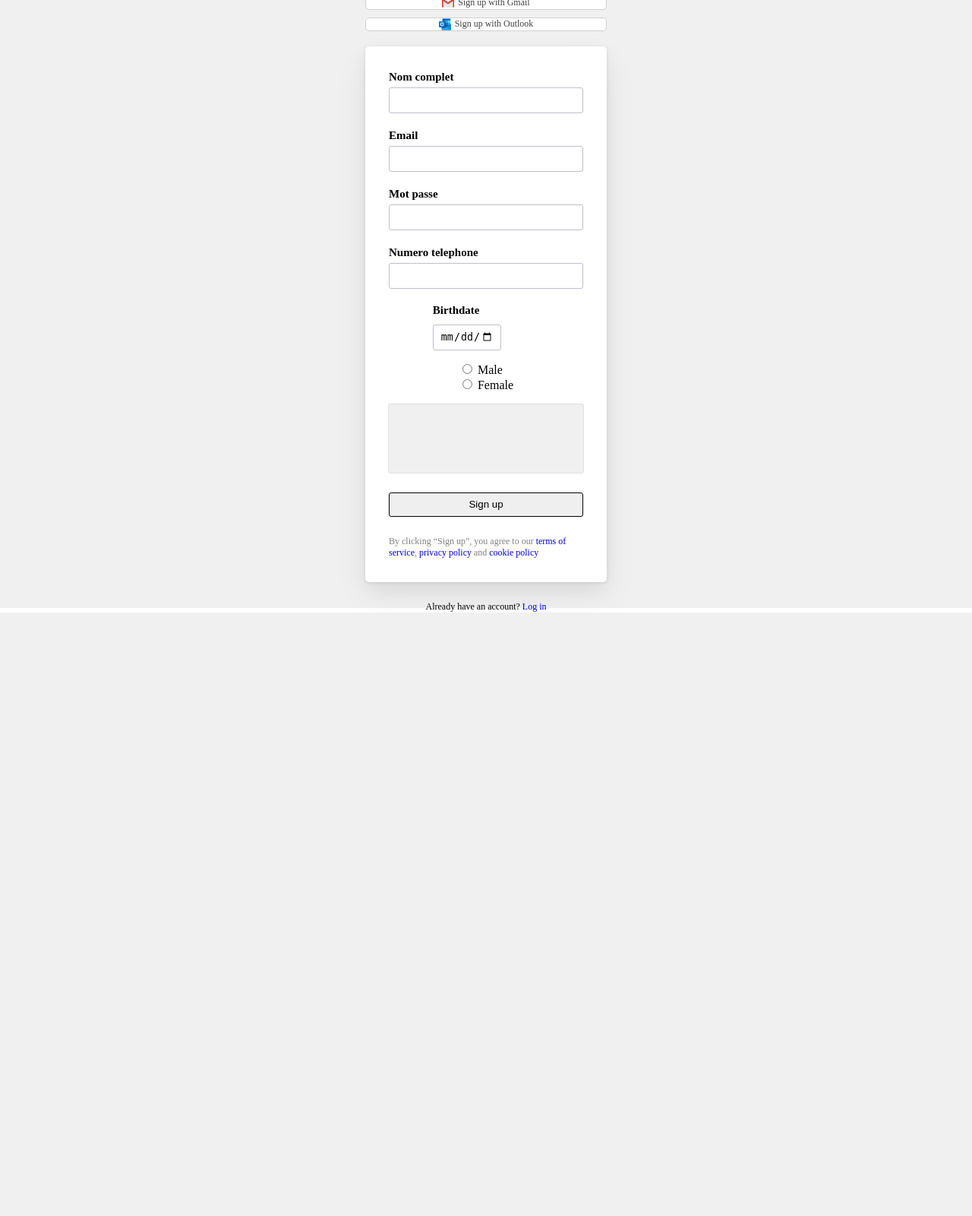
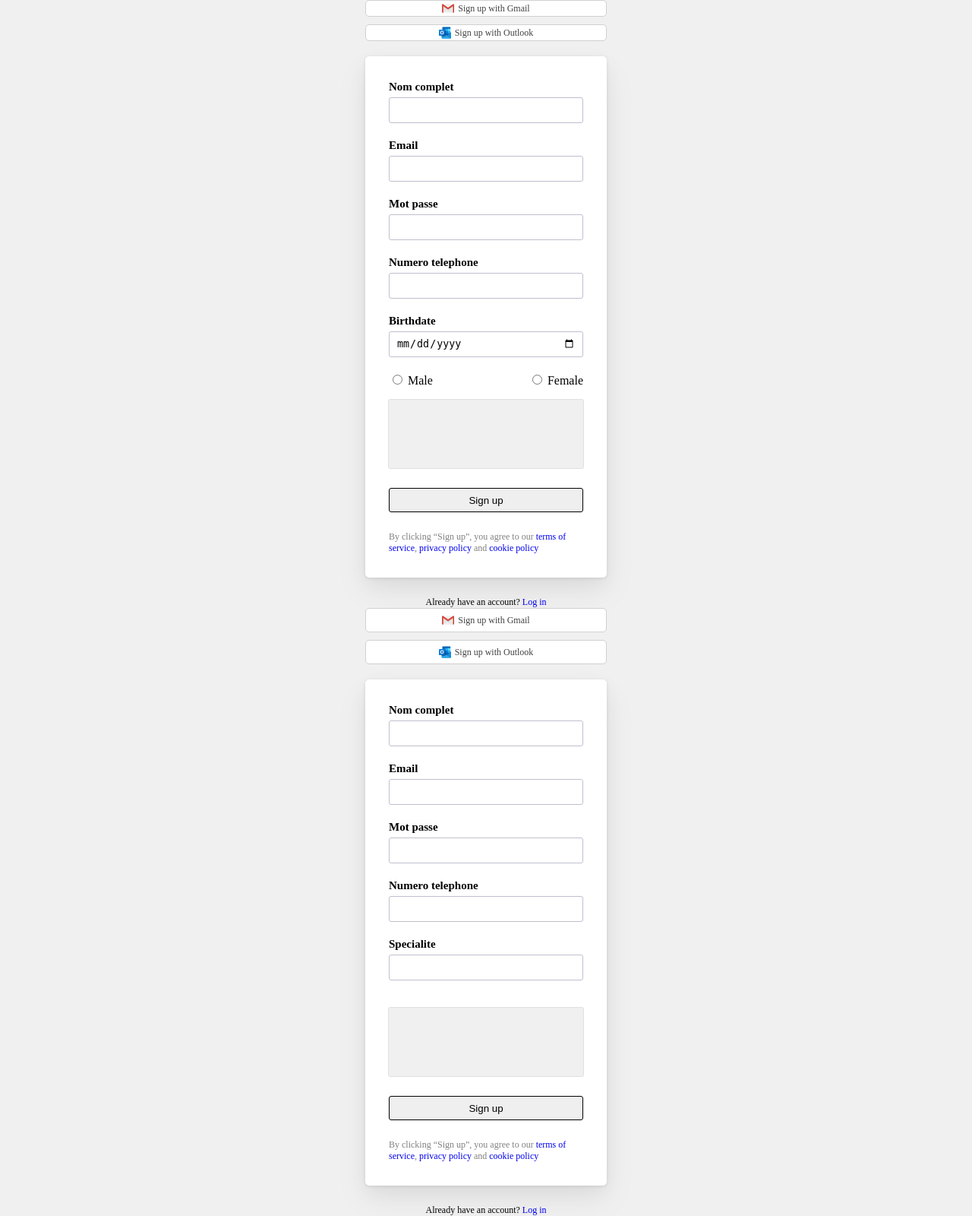
Before and after one commit to massylamarni/PFE, a PHP site: page /signup.php in a window 1280 px wide. Shown: the whole page at 76% size. Before the commit the page ends 806 px from the top, so only its background shows below. Run offline with PHP 8.4, Linux system fonts and the light colour scheme.

Commit message:
modified:   v0.5_fix/PS_signup.php 	modified:   v0.5_fix/index.css 	modified:   v0.5_fix/index.js 	modified:   v0.5_fix/index.php 	modified:   v0.5_fix/resultlist.php 	modified:   v0.5_fix/signup.php

```diff
--- a/v0.5_fix/PS_signup.php
+++ b/v0.5_fix/PS_signup.php
@@ -9,7 +9,7 @@
 </head>
 <body>
 
-<?php include("components/navbar.php");
+<?php //include("components/navbar.php");
 
 ini_set('display_errors', 1);
 ini_set('display_startup_errors', 1);
--- a/v0.5_fix/index.css
+++ b/v0.5_fix/index.css
@@ -412,6 +412,14 @@ html, body
 	margin: 15px 0px 0px 0px;
 	font-size: 12px;
 }
+.in_radio
+{
+	display: flex;
+	flex-direction: row;
+	align-items: center;
+	justify-content: space-between;
+	width: 100%;
+}
 
 /* PS_PROFILE STYLE */
 .pf
--- a/v0.5_fix/index.js
+++ b/v0.5_fix/index.js
@@ -121,9 +121,9 @@ function updateaptlist(op, el)
 {
 	if (op == 0)
 	{
+		list_null = document.getElementsByClassName("aptlist_null")[0];
 		if (aptlist.length != 0)
 		{
-			list_null = document.getElementsByClassName("aptlist_null")[0];
 			list_null.innerHTML = "";
 			for (i=0; i<aptlist.length; i++)
 			{
@@ -133,6 +133,10 @@ function updateaptlist(op, el)
  					list_null.innerHTML += data;
   				});
 			}
+		}
+		else
+		{
+			list_null.innerHTML = "Pas de rendez-vous en cours !";
 		}
 	}
 	else if (op == 1)
--- a/v0.5_fix/index.php
+++ b/v0.5_fix/index.php
@@ -23,5 +23,8 @@
 </div>
 
 <script src="index.js"></script>
+<script type="text/javascript">
+	updateaptlist(0);
+</script>
 </body>
 </html>
--- a/v0.5_fix/resultlist.php
+++ b/v0.5_fix/resultlist.php
@@ -25,5 +25,8 @@
 </div>
 
 <script src="index.js"></script>
+<script type="text/javascript">
+	updateresultlist(0);
+</script>
 </body>
 </html>
--- a/v0.5_fix/signup.php
+++ b/v0.5_fix/signup.php
@@ -10,7 +10,7 @@
 <body>
 <!--save-->
 
-<?php //include("components/navbar.php");
+<?php
 ini_set('display_errors', 1);
 ini_set('display_startup_errors', 1);
 error_reporting(E_ALL);
@@ -25,7 +25,7 @@ if ($_SERVER["REQUEST_METHOD"] === "POST") {
 	$bday=$_POST["bday"];
 	@$gender=$_POST["gender"];
 
-	if ($name && $password && $email&& $bday && $phone && $gender ){
+	if ($name && $password && $email && $bday && $phone && $gender ){
 
 		$conn = mysqli_connect('localhost', 'root', '', DB_NAME);
 
@@ -51,7 +51,6 @@ if ($_SERVER["REQUEST_METHOD"] === "POST") {
 			exit();
 		  }
 		}
-
 		$stmt->close();
 		$conn->close();
 
@@ -92,7 +91,7 @@ if ($_SERVER["REQUEST_METHOD"] === "POST") {
 				<label>Numero telephone</label>
 				<input type="text" name="phone">
 			</div>
-			<div class="ep_form_field">
+			<div class="auth_form_field">
 				<label>Birthdate</label>
 				<input class="in_text" type="date" name="bday" >
 			</div>
@@ -114,5 +113,95 @@ if ($_SERVER["REQUEST_METHOD"] === "POST") {
 	</div>
 </div>
 
+
+
+
+<?php
+if ($_SERVER["REQUEST_METHOD"] === "POST") {
+	$name=$_POST['name'];
+	$email=$_POST['email'];
+	$password=$_POST['password'];
+	$phone=$_POST['phone'];
+	$bday=date("d-m-y");
+	$gender="M";
+	$gender = "M";
+	$pf_img = "assets/pfp2.png";
+	$location = "75017 Colorado, USA";
+	$v_speciality = array("Cardiologue", "Dermatologue");
+	$speciality = json_encode($v_speciality);
+	$description = "Spécialisé dans le traitement des maladies de la peau, des ongles et des cheveux,\nnotamment les éruptions cutanées, les infections de la peau, l'acné, les taches de\nvieillesse, les cancers de la peau, les allergies cutanées et les affections auto-immunes.";
+	$v_worktime = array(array("09h30", "19h30"), array("09h30", "19h30"), array("09h30", "19h30"), array("09h30", "19h30"), array("09h30", "19h30"), array("", ""), array("09h30", "19h30"));
+	$worktime = json_encode($v_worktime);
+	$v_pricing = array(array("Consultation simple", "100 £"), array("Consultation avec acte", "200 £"));
+	$pricing = json_encode($v_pricing);
+	$v_dq = array(array("1977", "Diplôme d'État de docteur en médecine - Université Paris 11 - Paris-Saclay"), array("1977", "D.E.S. Dermatologie et vénéréologie - UFR de médecine Lariboisière-Saint-Louis"));
+	$dq = json_encode($v_dq);
+	$v_language = array("Anglais", "Francais", "Espagnol");
+	$language = json_encode($v_language);
+
+	if ($name && $password && $email && $phone){
+
+		$conn = mysqli_connect('localhost', 'root', '', DB_NAME);
+
+		if($conn->connect_error){
+			echo "$conn->connect_error";
+			die("Connection Failed : ". $conn->connect_error);
+		} else {
+			$stmt = $conn->prepare("insert into doctor (name, email, password, phone, bday, gender, pf_img, location, speciality, description, worktime, pricing, dq, language) values( ?, ?, ?, ?, ?, ?, ?, ?, ?, ?, ?, ?, ?, ?)");
+			$stmt->bind_param("ssssssssssssss", $name, $email, $password, $phone, $bday, $gender, $pf_img, $location, $speciality, $description, $worktime, $pricing, $dq, $language);
+			$stmt->execute();
+
+
+			$stmt->close();
+			$conn->close();
+		}
+
+	header("Location:login.php");
+    exit();
+	}
+	}
+
+?>
+
+<div class="std_container">
+	<div class="auth">
+		<a href="#" class="auth_api">
+			<img src="assets/gmail_logo.svg">
+			Sign up with Gmail
+		</a>
+		<a href="#" class="auth_api">
+			<img src="assets/outlook_logo.svg">
+			Sign up with Outlook
+		</a>
+		<form id="auth_form" action="" method="POST">
+			<div class="auth_form_field">
+				<label>Nom complet</label>
+				<input type="text" name="name"/>
+			</div>
+			<div class="auth_form_field">
+				<label>Email</label>
+				<input type="text"name="email">
+			</div>
+			<div class="auth_form_field">
+				<label>Mot passe</label>
+				<input type="password"name="password">
+			</div>
+			<div class="auth_form_field">
+				<label>Numero telephone</label>
+				<input type="text"name="phone">
+			</div>
+			<div class="auth_form_field">
+				<label>Specialite</label>
+				<input type="text"name="speciality">
+			</div>
+
+			<div class="auth_form_captcha"></div>
+			<input class="auth_form_submit" type="submit" value="Sign up">
+			<div class="auth_form_tos">By clicking “Sign up”, you agree to our <a href="#">terms of service</a>, <a href="#">privacy policy</a> and <a href="#">cookie policy</a></div>
+		</form>
+		<div class="auth_ask">Already have an account? <a href="login.php">Log in</a></div>
+	</div>
+</div>
+
 </body>
 </html>
```
